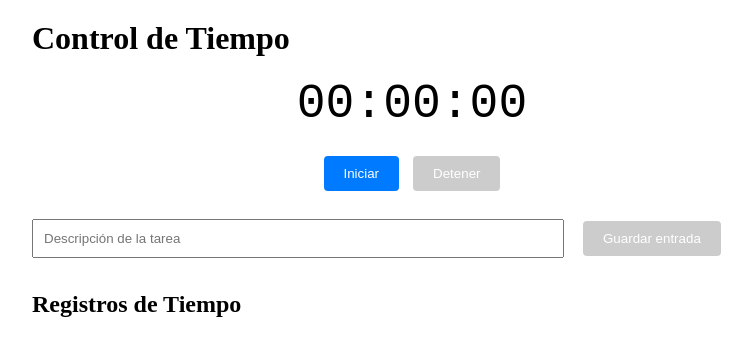
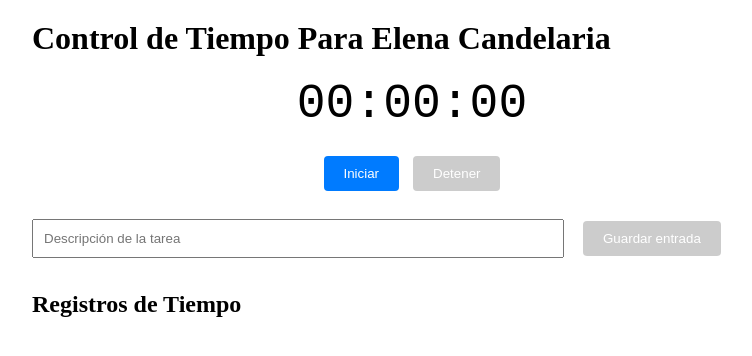
Before and after one commit to Danielcc2/time-tracker, a website: page public/index.html in a window 1280 px wide. Shown: the whole page, without its empty margins (228-980 px from the left). Drawn offline with Linux system fonts and the light colour scheme; no server answers.

Commit message:
Actualización del index

```diff
--- a/public/index.html
+++ b/public/index.html
@@ -8,7 +8,7 @@
 </head>
 <body>
     <div class="container">
-        <h1>Control de Tiempo</h1>
+        <h1>Control de Tiempo Para Elena Candelaria</h1>
 
         <div class="timer-container">
             <div class="timer">00:00:00</div>
```
